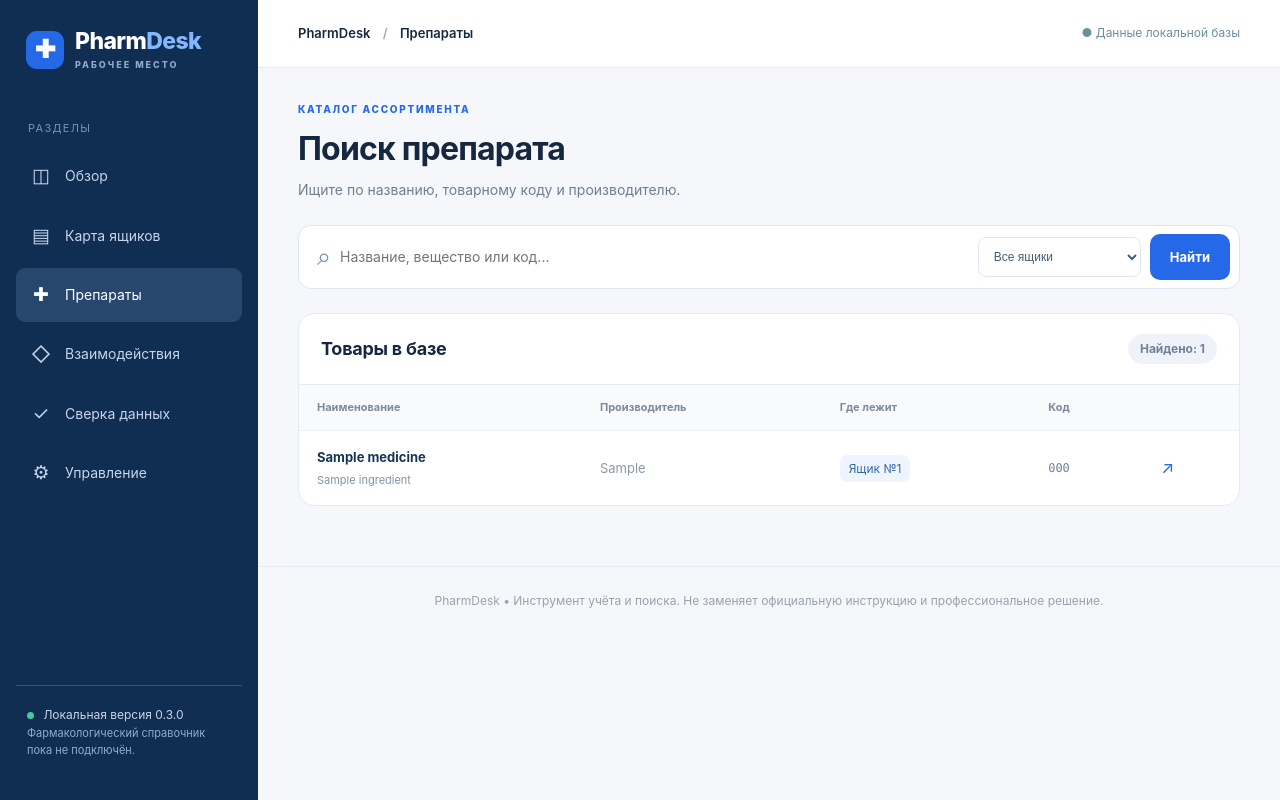
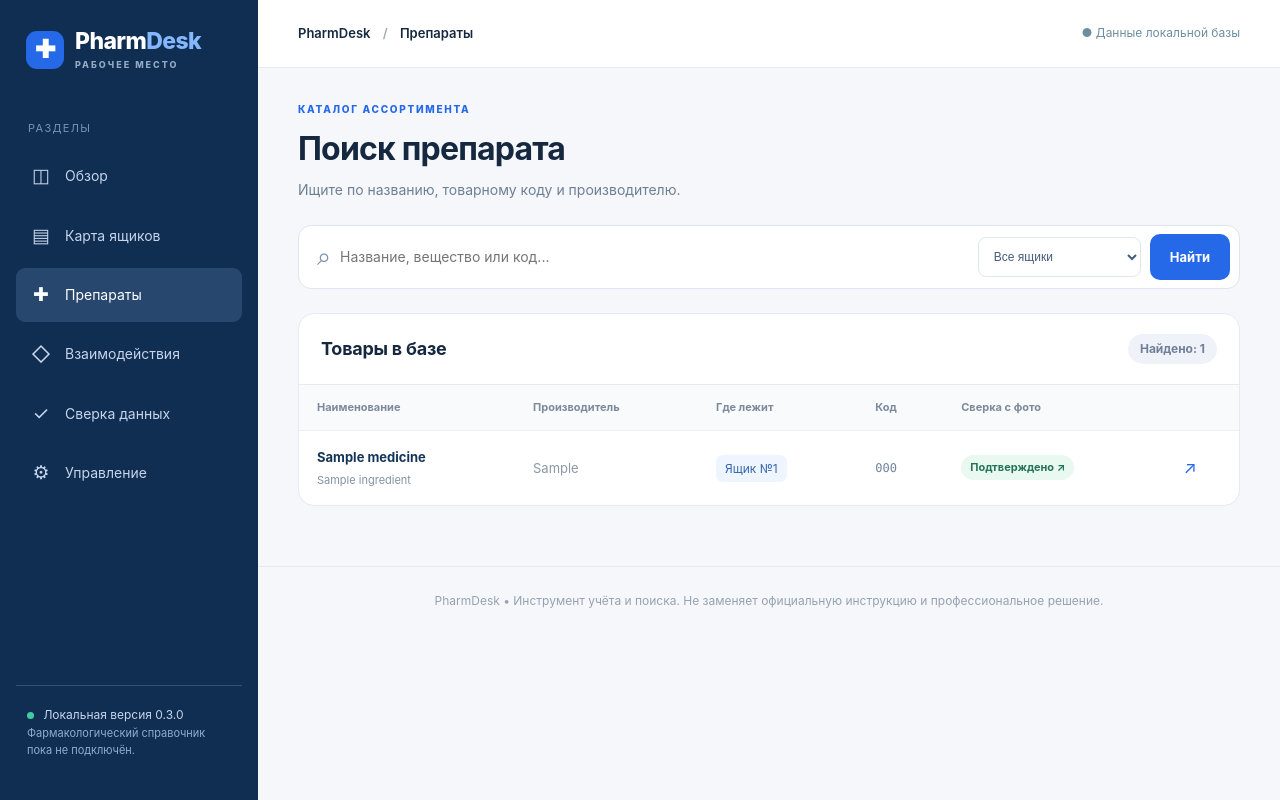
Before and after one commit to BogdanMaslyuk/PharmDesk, a FastAPI app: page /medicines in a window 1280 px wide. Run offline with FastAPI, Linux system fonts and the light colour scheme; tables that the repository leaves empty hold one stand-in row (values such as "Sample post").

Commit message:
Display manual photo verification state in inventory table

```diff
--- a/app/templates/medicines.html
+++ b/app/templates/medicines.html
@@ -7,5 +7,9 @@
 <div class="search-input-wrap"><input id="quick-search" autocomplete="off" name="q" type="search" value="{{ q }}" placeholder="Название, вещество или код..." aria-label="Поиск препарата" autofocus><div id="search-suggestions" class="search-suggestions" hidden></div></div>
 <select name="drawer" aria-label="Фильтр по ящику"><option value="">Все ящики</option>{% for d in drawers %}<option value="{{d.number}}" {% if drawer == d.number %}selected{% endif %}>№{{d.number}} — {{d.name}}</option>{% endfor %}</select>
 <button class="btn btn-primary" type="submit">Найти</button></form>
-<section class="panel table-panel"><div class="panel-head"><h2>Товары в базе</h2><span class="counter">Найдено: {{total}} {% if total > 150 %}(первые 150){% endif %}</span></div><div class="table-wrap"><table><thead><tr><th>Наименование</th><th>Производитель</th><th>Где лежит</th><th>Код</th><th></th></tr></thead><tbody>{% for s in items %}<tr><td><a class="drug-name" href="/medicines/{{ s.medicine.id }}">{{ s.medicine.name }}</a>{% if s.medicine.ingredients %}<div class="drug-substance">{{ s.medicine.ingredients|map(attribute='name')|join(', ') }}</div>{% endif %}</td><td class="muted">{{ s.medicine.manufacturer or '—' }}</td><td><a class="drawer-label" href="/drawers/{{ s.drawer.number }}">Ящик №{{ s.drawer.number }}</a></td><td class="code">{{ s.article_code }}</td><td><a href="/medicines/{{ s.medicine.id }}" class="row-arrow">↗</a></td></tr>{% else %}<tr><td colspan="5" class="empty-cell">Ничего не найдено. Загрузите демонстрационные данные или импортируйте ассортимент.</td></tr>{% endfor %}</tbody></table></div></section>
+<section class="panel table-panel"><div class="panel-head"><h2>Товары в базе</h2><span class="counter">Найдено: {{total}} {% if total > 150 %}(первые 150){% endif %}</span></div><div class="table-wrap"><table><thead><tr><th>Наименование</th><th>Производитель</th><th>Где лежит</th><th>Код</th><th>Сверка с фото</th><th></th></tr></thead><tbody>{% for s in items %}<tr><td><a class="drug-name" href="/medicines/{{ s.medicine.id }}">{{ s.medicine.name }}</a>{% if s.medicine.ingredients %}<div class="drug-substance">{{ s.medicine.ingredients|map(attribute='name')|join(', ') }}</div>{% endif %}</td><td class="muted">{{ s.medicine.manufacturer or '—' }}</td><td><a class="drawer-label" href="/drawers/{{ s.drawer.number }}">Ящик №{{ s.drawer.number }}</a></td><td class="code">{{ s.article_code }}</td><td>{% set record = quality.get((s.drawer.number, s.article_code)) %}
+ {% if record and record.state == 'approved' %}<a href="/review/{{record.id}}" class="review-chip good">Подтверждено ↗</a>
+ {% elif record %}<a href="/review/{{record.id}}" class="review-chip warn">Не проверено ↗</a>
+ {% else %}<span class="review-chip warn">Нет сверки</span>{% endif %}
+ </td><td><a href="/medicines/{{ s.medicine.id }}" class="row-arrow">↗</a></td></tr>{% else %}<tr><td colspan="6" class="empty-cell">Ничего не найдено. Загрузите демонстрационные данные или импортируйте ассортимент.</td></tr>{% endfor %}</tbody></table></div></section>
 {% endblock %}
```
